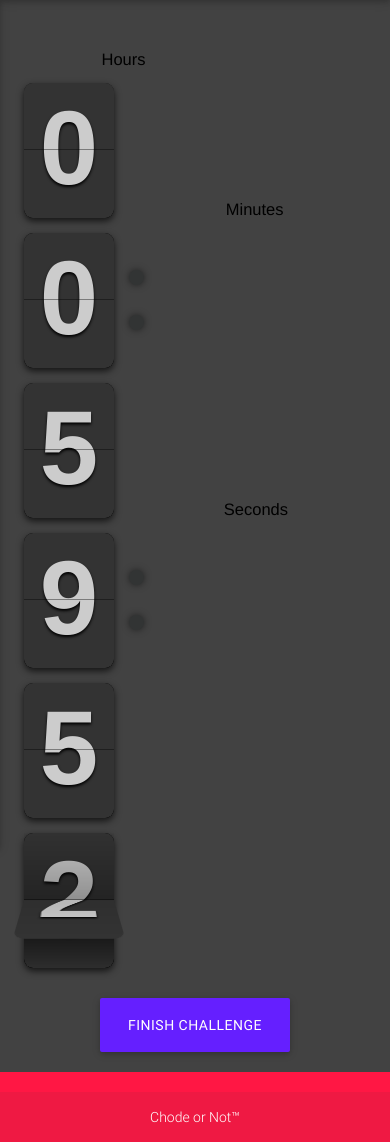
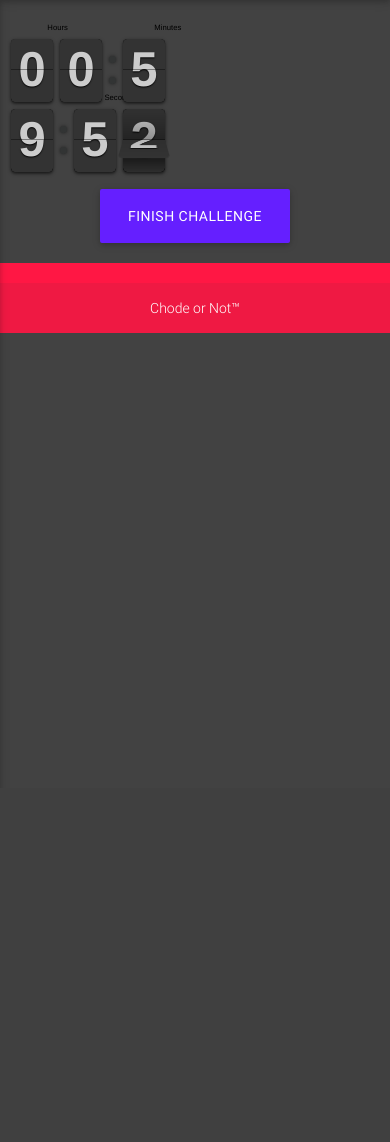
Before and after one commit to 2121159i/Chode-Or-Not-Prototype, a Django app: page /chodeOrNot/timer/ in a window 390 px wide. Shown: the part 56-1198 px from the top of the page. After the commit the page ends 389 px from the top, so only its background shows below. Run offline with Django 3.2, Linux system fonts and the light colour scheme; some libraries are stand-ins or nearby versions.

Commit message:
still searching..

```diff
--- a/chode_or_not/static/css/style.css
+++ b/chode_or_not/static/css/style.css
@@ -22,7 +22,7 @@
 
 @media screen and (max-width: 550px) {
     #countdown_timer{
-        zoom: 1.5;
+        zoom: 0.7;
         -moz-transform: scale(0.2);
     }
 }
```
